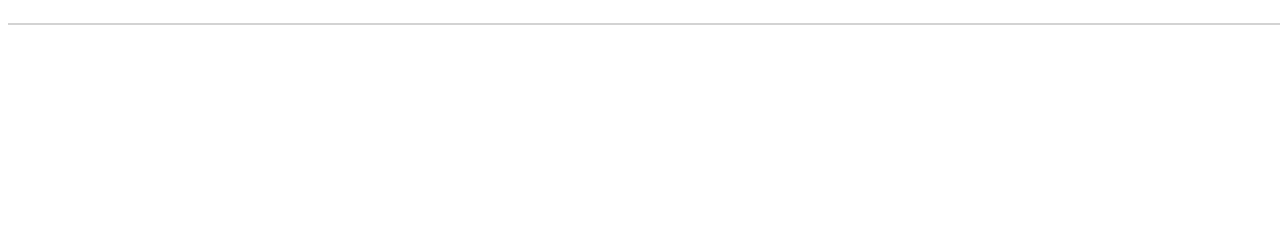
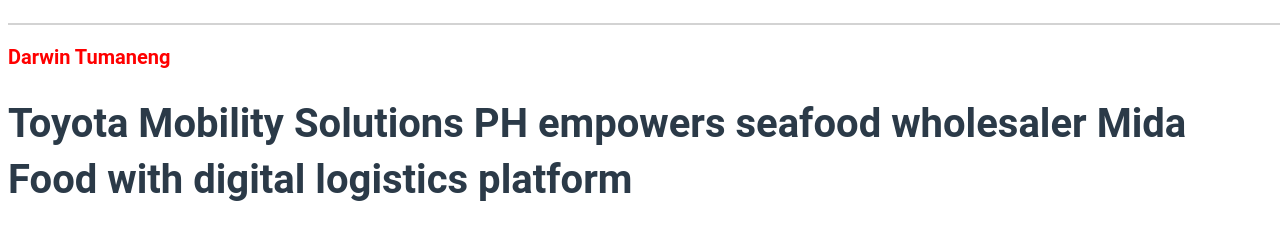
Before and after one commit to alyssaabalos/sdi-front-end-challenge-1, a Vue app: page / in a window 1280 px wide. Shown: the part 1141-1372 px from the top of the page. Before the commit the page ends 1174 px from the top, so only its background shows below. Built offline with nearby package versions, Linux system fonts and the light colour scheme.

Commit message:
Add article headline

```diff
--- a/src/App.vue
+++ b/src/App.vue
@@ -2,15 +2,18 @@
   <img :src="imageUrl" alt="image-1" class="image1">
   <DateBadge class="date-badge"></DateBadge>
   <div id="divider"></div>
+  <ArticleHeadline></ArticleHeadline>
 </template>
 
 <script>
 import DateBadge from './components/date-badge.vue'
+import ArticleHeadline from './components/ArticleHeadline.vue';
 
 export default {
   name: 'App',
   components: {
-    DateBadge
+    DateBadge,
+    ArticleHeadline
   },
   data() {
     return {
--- /dev/null
+++ b/src/components/ArticleHeadline.vue
@@ -0,0 +1,38 @@
+<template>
+    <div class="article-header">
+      <p class="author">Darwin Tumaneng</p>
+      <h1 class="article-title">
+        {{ articleTitle }}
+      </h1>
+    </div>
+  </template>
+
+  <script>
+  export default {
+    data() {
+      return {
+        articleTitle: "Toyota Mobility Solutions PH empowers seafood wholesaler Mida Food with digital logistics platform"
+      };
+    }
+  };
+  </script>
+
+  <style scoped>
+
+  .author {
+    font-size: 20px;
+    font-weight: bold;
+    color: red;
+    margin-bottom: 5px;
+    font-family: 'Roboto', sans-serif;
+  }
+
+
+  .article-title {
+    font-size: 40px;
+    font-weight: bold;
+    color: #2b3a48;
+    line-height: 1.4;
+    font-family: 'Roboto', sans-serif;
+  }
+  </style>
```
Also changed, not shown: src/components/headline.vue (deleted).
